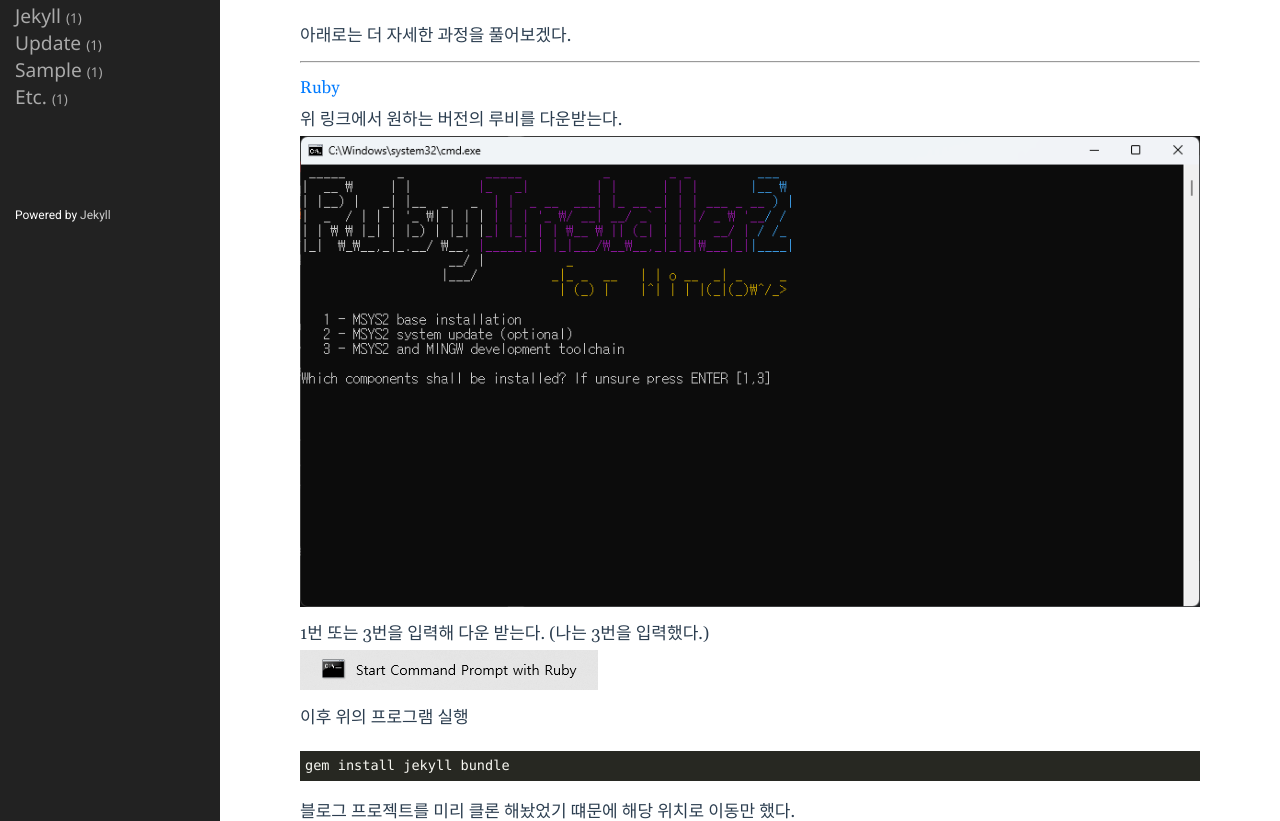
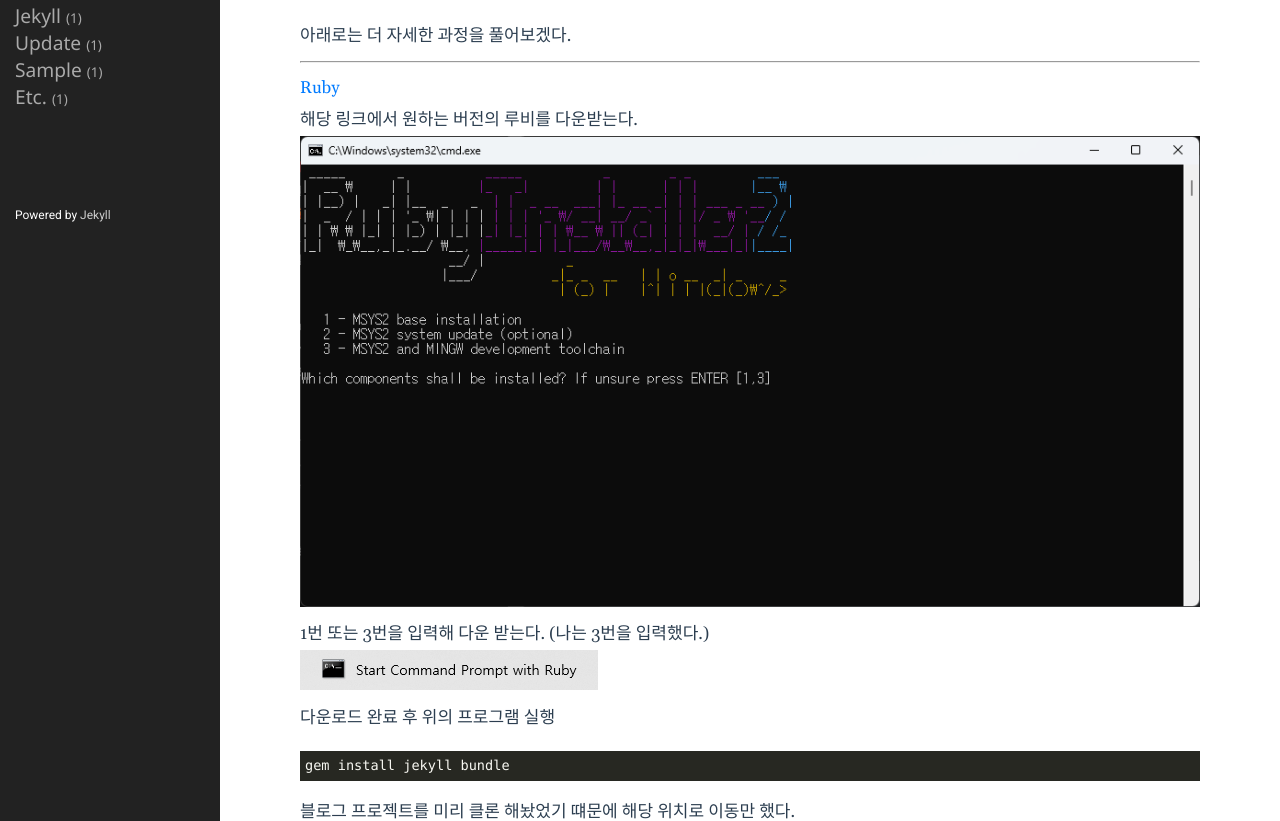
Before and after one commit to RayMuan/RayMuan.github.io, a Jekyll site: the page built from _posts/etc/2024-04-29-jekyll-local.markdown, in a window 1280 px wide. Shown: the part 347-1168 px from the top of the page. Built offline with Jekyll 4.4.1, drawn with Linux system fonts in a browser that asks for light colours.

Commit message:
:pencil2: 2024-04-29-jekyll-local.markdown 내용 수정
Signed-off-by: USER <jm98621@gmail.com>

````diff
--- a/_posts/etc/2024-04-29-jekyll-local.markdown
+++ b/_posts/etc/2024-04-29-jekyll-local.markdown
@@ -15,12 +15,12 @@ category: Etc.
 
 ---
 [Ruby](https://rubyinstaller.org/)
-위 링크에서 원하는 버전의 루비를 다운받는다.
+해당 링크에서 원하는 버전의 루비를 다운받는다.
 ![img.png](/public/img/etc/img.png)
 1번 또는 3번을 입력해 다운 받는다. (나는 3번을 입력했다.)
 
 ![img.png](/public/img/etc/img_1.png)
-이후 위의 프로그램 실행
+다운로드 완료 후 위의 프로그램 실행
 ```
 gem install jekyll bundle
 ```
````
